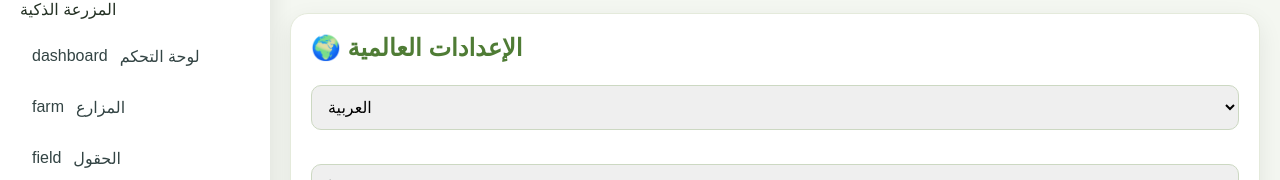
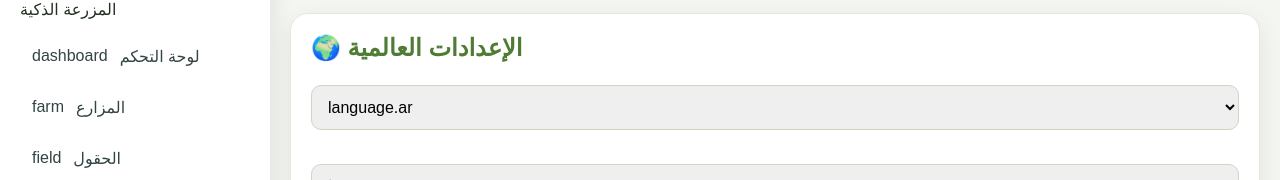
Before and after one commit to hasan776643tt-ops/LAVENDER, a React (Vite) app: page /settings in a window 1280 px wide. Shown: the part 144-324 px from the top of the page. Built offline with nearby package versions, Linux system fonts and the light colour scheme.

Commit message:
Refactor settings page for improved structure

```diff
--- a/src/pages/Settings.jsx
+++ b/src/pages/Settings.jsx
@@ -30,13 +30,22 @@ export default function Settings() {
 
     <div>
 
+      {/* =========================
+          Title
+      ========================= */}
+
       <h1>
-        ⚙️ {translate(
+        ⚙️{" "}
+        {translate(
           "settings.title",
           language
         )}
       </h1>
 
+
+      {/* =========================
+          Global Settings
+      ========================= */}
 
       <Card
         title={`🌍 ${translate(
@@ -44,6 +53,8 @@ export default function Settings() {
           language
         )}`}
       >
+
+        {/* Language */}
 
         <select
           value={settings.language}
@@ -61,7 +72,10 @@ export default function Settings() {
               key={lang.code}
               value={lang.code}
             >
-              {lang.name}
+              {translate(
+                `language.${lang.code}`,
+                language
+              )}
             </option>
 
           ))}
@@ -72,6 +86,8 @@ export default function Settings() {
         <br />
         <br />
 
+
+        {/* Country */}
 
         <select
           value={settings.country}
@@ -104,6 +120,8 @@ export default function Settings() {
         <br />
 
 
+        {/* Currency */}
+
         <select
           value={settings.currency}
           onChange={(e) =>
@@ -133,12 +151,18 @@ export default function Settings() {
       </Card>
 
 
+      {/* =========================
+          Measurement Units
+      ========================= */}
+
       <Card
         title={`📏 ${translate(
           "settings.measurement",
           language
         )}`}
       >
+
+        {/* Area */}
 
         <select
           value={settings.areaUnit}
@@ -171,6 +195,8 @@ export default function Settings() {
         <br />
 
 
+        {/* Weight */}
+
         <select
           value={settings.weightUnit}
           onChange={(e) =>
@@ -202,6 +228,8 @@ export default function Settings() {
         <br />
 
 
+        {/* Water */}
+
         <select
           value={settings.waterUnit}
           onChange={(e) =>
@@ -231,12 +259,18 @@ export default function Settings() {
       </Card>
 
 
+      {/* =========================
+          System & Location
+      ========================= */}
+
       <Card
         title={`🔔 ${translate(
           "settings.systemLocation",
           language
         )}`}
       >
+
+        {/* Notifications */}
 
         <label>
 
@@ -265,6 +299,8 @@ export default function Settings() {
         <br />
 
 
+        {/* GPS */}
+
         <label>
 
           <input
@@ -290,6 +326,10 @@ export default function Settings() {
       </Card>
 
 
+      {/* =========================
+          LAVENDER Information
+      ========================= */}
+
       <Card
         title={`🌱 ${translate(
           "settings.information",
@@ -311,6 +351,10 @@ export default function Settings() {
       </Card>
 
 
+      {/* =========================
+          Reset
+      ========================= */}
+
       <Button
         onClick={resetSettings}
       >
@@ -322,6 +366,7 @@ export default function Settings() {
 
       </Button>
 
+
     </div>
 
   );
```
